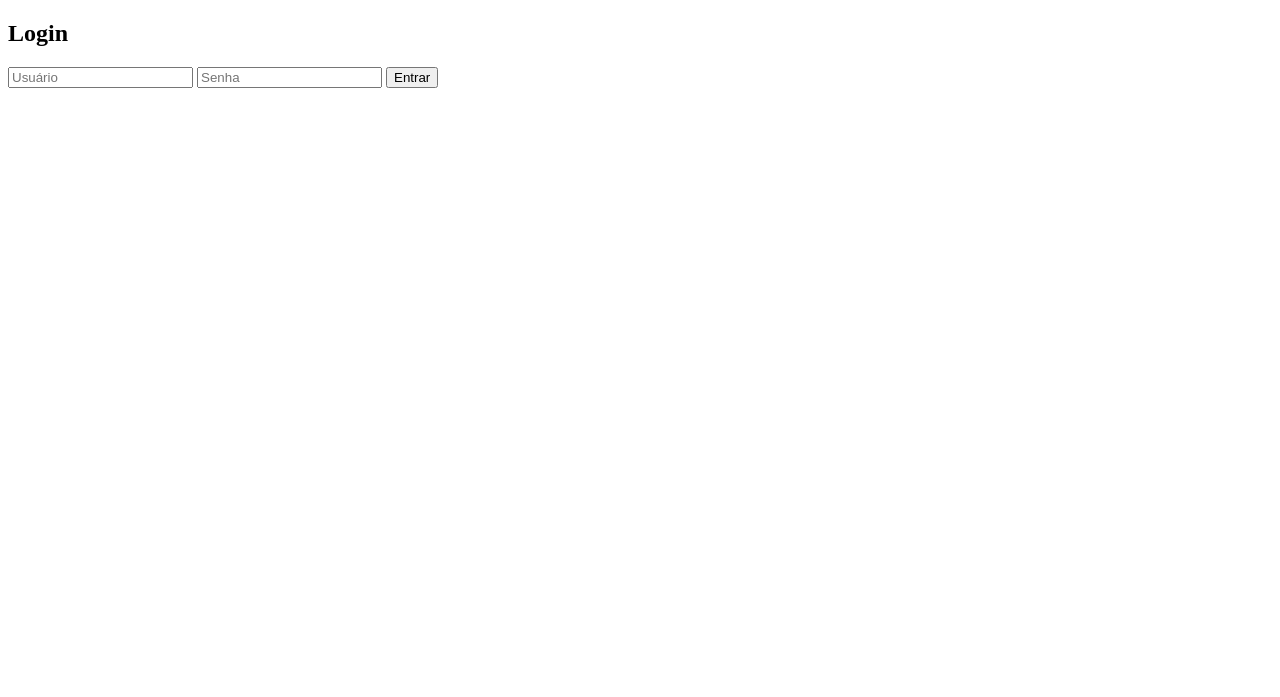
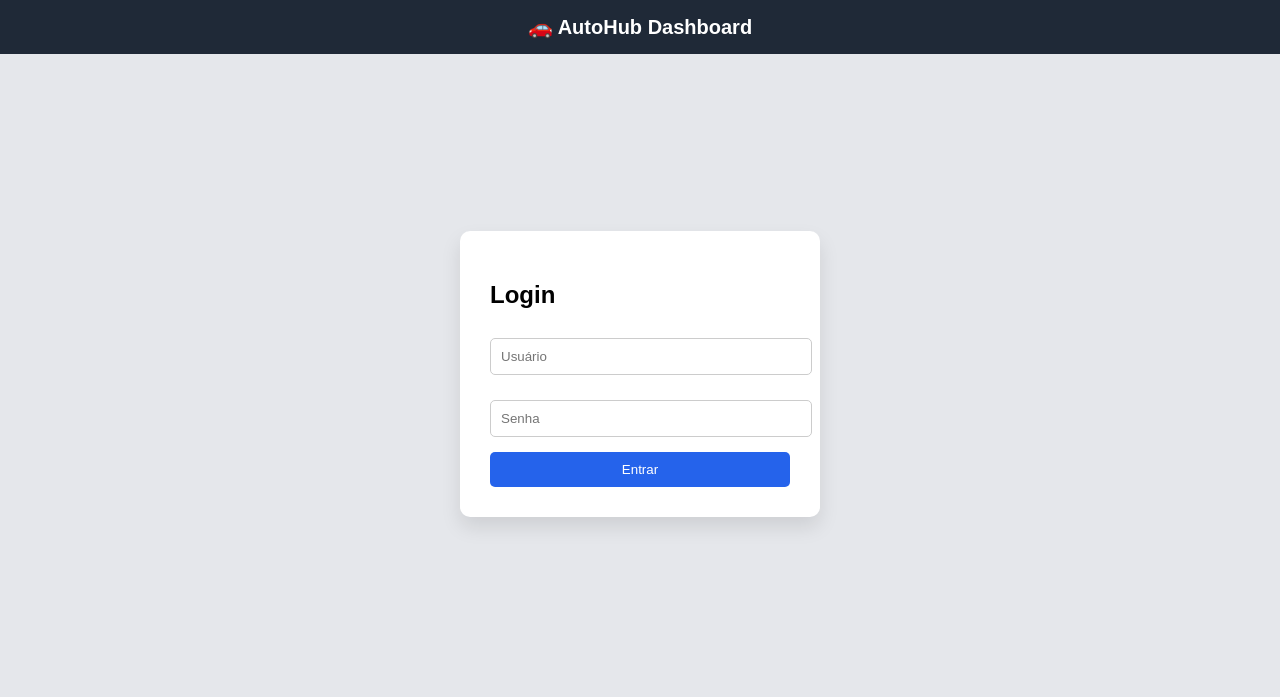
Before and after one commit to edgarcaetanojr-code/autohub, a website: page login.html in a window 1280 px wide. Drawn offline with Linux system fonts and the light colour scheme.

Commit message:
Update login.html

```diff
--- a/login.html
+++ b/login.html
@@ -1,14 +1,79 @@
 <!DOCTYPE html>
-<html>
+<html lang="pt-br">
 <head>
-  <title>Login</title>
+  <meta charset="UTF-8">
+  <title>AutoHub Login</title>
+
+  <style>
+    body {
+      margin: 0;
+      font-family: Arial, sans-serif;
+      background: #e5e7eb;
+    }
+
+    .header {
+      background: #1f2937;
+      color: white;
+      padding: 15px;
+      text-align: center;
+      font-size: 20px;
+      font-weight: bold;
+    }
+
+    .container {
+      display: flex;
+      justify-content: center;
+      align-items: center;
+      height: 80vh;
+    }
+
+    .card {
+      background: white;
+      padding: 30px;
+      border-radius: 10px;
+      width: 300px;
+      box-shadow: 0 10px 20px rgba(0,0,0,0.1);
+    }
+
+    input {
+      width: 100%;
+      padding: 10px;
+      margin-top: 10px;
+      margin-bottom: 15px;
+      border: 1px solid #ccc;
+      border-radius: 5px;
+    }
+
+    button {
+      width: 100%;
+      padding: 10px;
+      background: #2563eb;
+      color: white;
+      border: none;
+      border-radius: 5px;
+      cursor: pointer;
+    }
+
+    button:hover {
+      background: #1d4ed8;
+    }
+  </style>
 </head>
+
 <body>
 
-<h2>Login</h2>
-<input id="user" placeholder="Usuário">
-<input id="pass" type="password" placeholder="Senha">
-<button onclick="login()">Entrar</button>
+<div class="header">🚗 AutoHub Dashboard</div>
+
+<div class="container">
+  <div class="card">
+    <h2>Login</h2>
+
+    <input id="user" placeholder="Usuário">
+    <input id="pass" type="password" placeholder="Senha">
+
+    <button onclick="login()">Entrar</button>
+  </div>
+</div>
 
 <script>
 async function login() {
```
